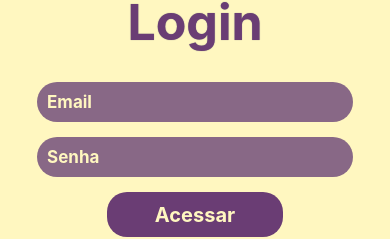
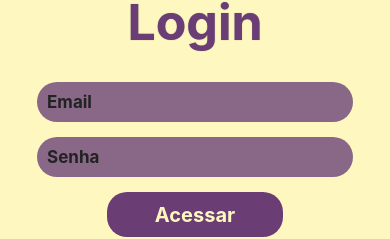
Before and after one commit to Eduarda-Oliveira/tg-frontend, a React Native app: screen /Login in a window 390 px wide. Shown: the part 371-610 px from the top of the page. Built offline with nearby package versions, Linux system fonts and the light colour scheme; no server answers.

Commit message:
update expo verison SDK42 to SDK44

```diff
--- a/src/screens/category/index.js
+++ b/src/screens/category/index.js
@@ -2,7 +2,6 @@ import React from 'react';
 import {Image, View, Text, StyleSheet, ScrollView, KeyboardAvoidingView} from "react-native";
 import { useEffect, useState } from "react";
 import api from '../../services/api';
-import { withTheme } from 'react-native-elements';
 
 export function Category() {
  const [items, setItems] = useState([]);
--- a/src/screens/login/index.js
+++ b/src/screens/login/index.js
@@ -3,7 +3,6 @@ import { StyleSheet, Text, View, KeyboardAvoidingView, TextInput, TouchableOpaci
 import Icon from 'react-native-vector-icons/Feather';
 import { useEffect } from "react";
 import { useForm } from 'react-hook-form'
-import { Button } from 'react-native-elements';
 import api from '../../services/api';
 
 export function Login({ navigation }) {
@@ -101,7 +100,7 @@ const styles = StyleSheet.create({
     color: '#222',
     fontSize: 17,
     fontWeight: 'bold',
-    placeholderTextColor: '#FFF7C0',
+    //placeholderTextColor: '#FFF7C0',
     borderRadius:20,
     padding: 10,
   },
--- a/src/screens/register/index.js
+++ b/src/screens/register/index.js
@@ -1,7 +1,6 @@
 import React from 'react';
 import { Image, StyleSheet, Text, View, KeyboardAvoidingView, TextInput, TouchableOpacity, Alert} from 'react-native';
 import { useEffect } from "react";
-import { Button } from 'react-native-elements';
 import { useForm } from 'react-hook-form'
 import api from '../../services/api';
 
@@ -114,7 +113,7 @@ const styles = StyleSheet.create({
     color: '#222',
     fontSize: 17,
     fontWeight: 'bold',
-    placeholderTextColor: '#FFF7C0',
+    //placeholderTextColor: '#FFF7C0',
     borderRadius:20,
     padding: 10,
   },
--- a/src/screens/registerItem/index.js
+++ b/src/screens/registerItem/index.js
@@ -1,7 +1,6 @@
 import React from 'react';
 import { ScrollView, StyleSheet, Text, View, KeyboardAvoidingView, TextInput, TouchableOpacity, Picker} from 'react-native';
 import api from '../../services/api';
-import { Button } from 'react-native-elements';
 import RNPickerSelect from 'react-native-picker-select';
 import { useForm } from 'react-hook-form'
 import { useEffect, useState } from "react";
@@ -173,7 +172,7 @@ const styles = StyleSheet.create({
     color: '#222',
     fontSize: 17,
     fontWeight: 'bold',
-    placeholderTextColor: '#FFF7C0',
+    //placeholderTextColor: '#FFF7C0',
     borderRadius:20,
     padding: 10,
   },
--- a/src/screens/updateItem/index.js
+++ b/src/screens/updateItem/index.js
@@ -140,7 +140,7 @@ const styles = StyleSheet.create({
     color: '#222',
     fontSize: 17,
     fontWeight: 'bold',
-    placeholderTextColor: '#FFF7C0',
+    //placeholderTextColor: '#FFF7C0',
     borderRadius:20,
     padding: 10,
   },
```
Also changed, not shown: package.json (+18 -18 lines), 2 other files (tests, documents, lock files or other folders).
